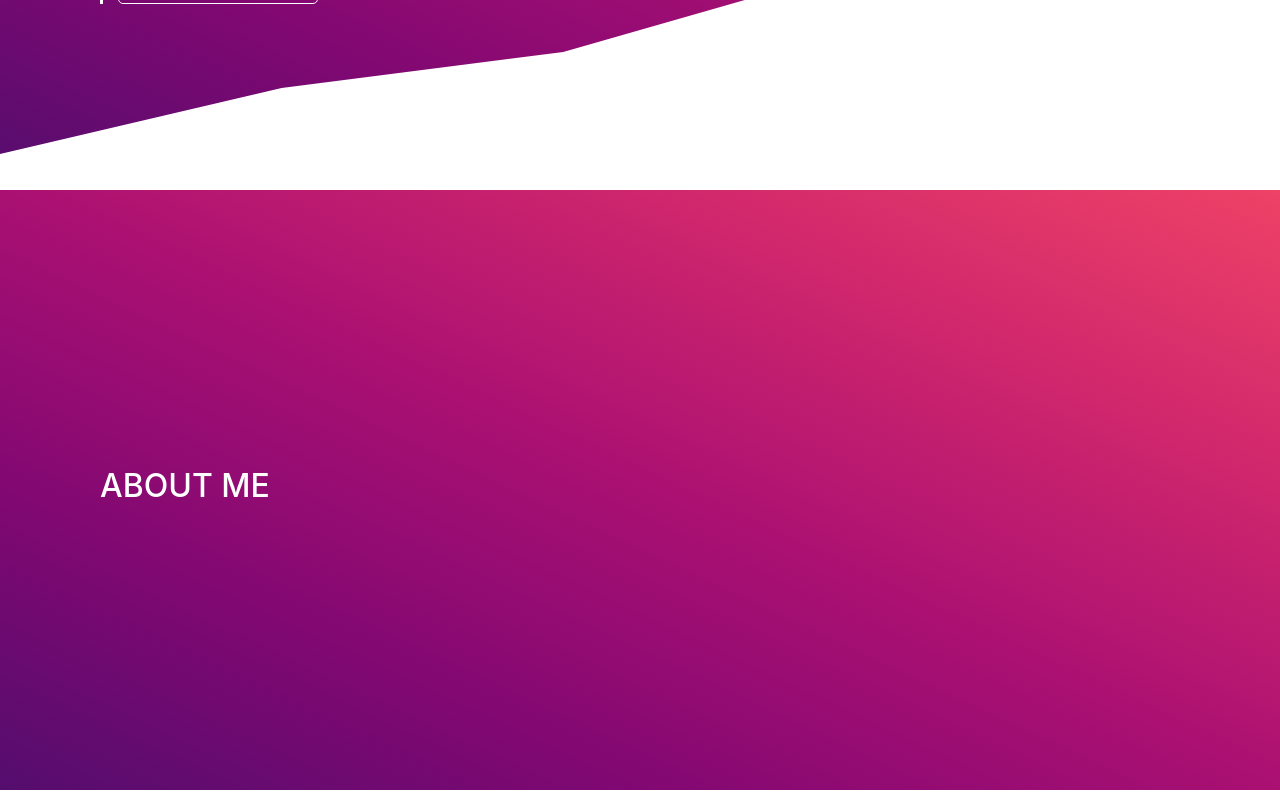
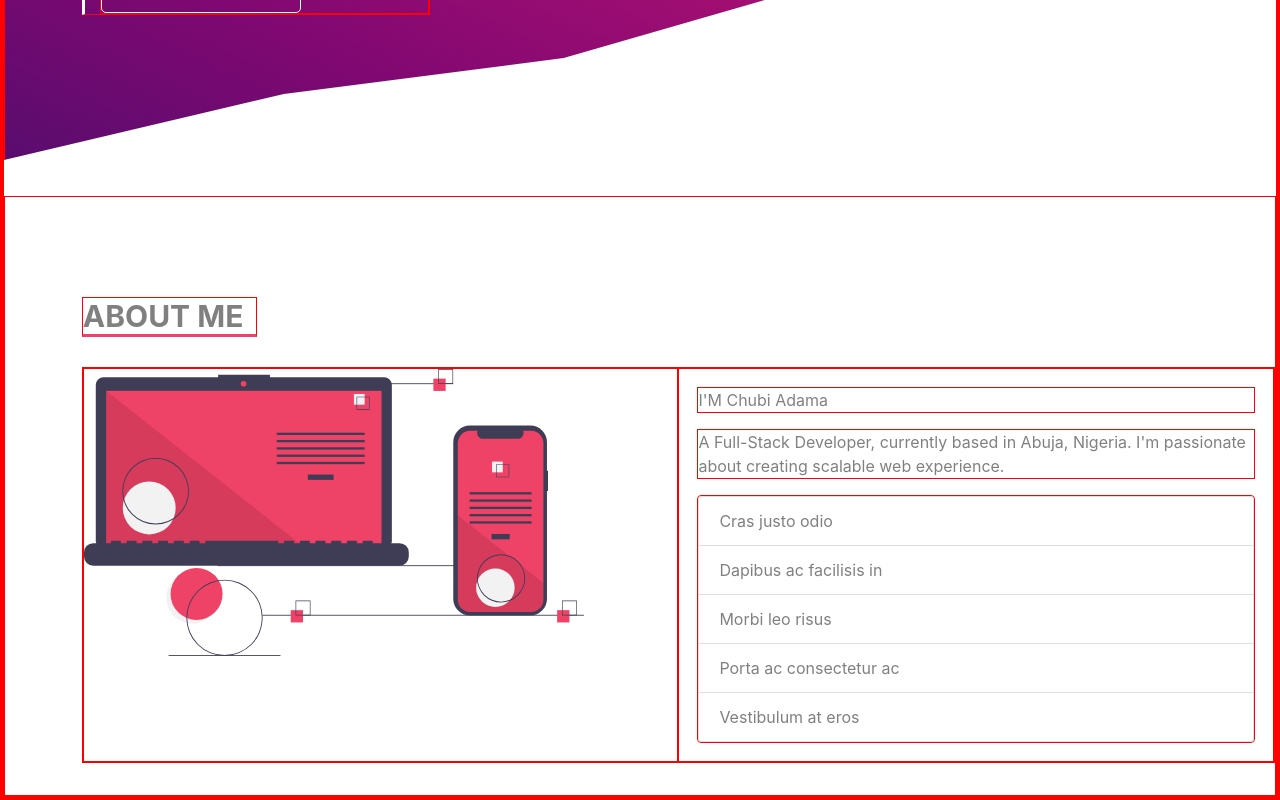
Before and after one commit to kobiyoyo/Portfolio, a React (Create React App) app: page / in a window 1280 px wide. Shown: the part 475-1275 px from the top of the page. Built offline with nearby package versions, Linux system fonts and the light colour scheme.

Commit message:
added styles and images for section two

```diff
--- a/package.json
+++ b/package.json
@@ -18,6 +18,7 @@
     "react-dom": "^16.13.1",
     "react-router-dom": "^5.2.0",
     "react-scripts": "3.4.1",
+    "react-scroll": "^1.7.16",
     "reactstrap": "^8.4.1"
   },
   "scripts": {
--- a/public/index.html
+++ b/public/index.html
@@ -4,6 +4,7 @@
     <meta charset="utf-8" />
     <link rel="icon" href="%PUBLIC_URL%/favicon.ico" />
     <meta name="viewport" content="width=device-width, initial-scale=1" />
+    <link href="https://fonts.googleapis.com/css?family=Poppins&display=swap" rel="stylesheet">
     <meta name="theme-color" content="#000000" />
     <meta
       name="description"
--- a/src/components/About.js
+++ b/src/components/About.js
@@ -1,14 +1,23 @@
 import React from 'react'
-
+import { ListGroup, ListGroupItem } from 'reactstrap';
 const About = () => (
 
 	<section className="aboutpage" id="about">
-		<h2 className="aboutpage__title">
-			ABOUT ME
-		</h2>
+		<h2 className="aboutpage__title title">ABOUT ME</h2>
 		<div className="aboutpage__container">
-			<div></div>
-			<div></div>
+		 <div className="aboutpage__wrapone"> <img  className="aboutpage__img"  src={require('../images/one.svg')}  alt='one'/></div>
+		 <div className="aboutpage__wraptwo">
+			<p className='aboutpage__one'>I'M Chubi Adama</p>
+			<p className='aboutpage__two'>A Full-Stack Developer, currently based in Abuja, Nigeria. I'm passionate about creating scalable web experience.</p>
+			<ListGroup>
+		      <ListGroupItem>Cras justo odio</ListGroupItem>
+		      <ListGroupItem>Dapibus ac facilisis in</ListGroupItem>
+		      <ListGroupItem>Morbi leo risus</ListGroupItem>
+		      <ListGroupItem>Porta ac consectetur ac</ListGroupItem>
+		      <ListGroupItem>Vestibulum at eros</ListGroupItem>
+    		</ListGroup>
+		 </div>
+
 		</div>
 	</section>
 
--- a/src/components/Header.js
+++ b/src/components/Header.js
@@ -7,7 +7,7 @@ import {
   Nav,
   NavItem,
   NavLink} from 'reactstrap';
-
+// import { Link, animateScroll as scroll } from "react-scroll";
 const Header = (props) => {
   const [isOpen, setIsOpen] = useState(false);
 
--- a/src/routers/AppRouter.js
+++ b/src/routers/AppRouter.js
@@ -1,7 +1,7 @@
 import React from 'react';
 import Header from '../components/Header';
 import Home from '../components/Home'
-import NotFound from '../components/NotFound'
+
 import About from '../components/About'
 
 
--- a/src/styles/styles.scss
+++ b/src/styles/styles.scss
@@ -5,7 +5,9 @@ $xl-size:4.8rem;
 $desktop-breakpoint:45rem;
 
 
-
+body{
+	color:gray;
+}
 
 
 // Main nav
@@ -30,7 +32,7 @@ $desktop-breakpoint:45rem;
 	background-image: linear-gradient(to right top, #540d6e, #810872, #aa1072, #cf266d, #ee4266);
 	height:600px;
 	display:flex;
-	padding-left:100px;
+	padding-left:$xl-size;
 	align-items:center;
 	color:white;
 
@@ -64,11 +66,65 @@ $desktop-breakpoint:45rem;
 }
 //about
 .aboutpage{
-	background-image: linear-gradient(to right top, #540d6e, #810872, #aa1072, #cf266d, #ee4266);
 	height:600px;
-	display:flex;
-	padding-left:100px;
-	align-items:center;
-	color:white;
+	padding-left:$xl-size;
+	padding-top:100px;
 
 }
+.aboutpage__container{
+	display:flex;
+}
+.title{
+	font-weight:bold;
+	font-size:30px;
+	border-bottom:3px solid #EE4266;
+	margin-bottom:30px;
+
+}
+.aboutpage__title{
+	font-weight:bold;
+	font-size:30px;
+	border-bottom:3px solid #EE4266;
+	width:175px;
+	margin-bottom:30px;
+}
+aboutpage__container{
+	width:100%;
+}
+.aboutpage__img{
+	width:500px;
+}
+.aboutpage__wrapone{
+	width:50%;
+}
+.aboutpage__wraptwo{
+	padding:18px;
+	width:50%;
+}
+//.list-group-item{
+//	border:none;
+//}
+
+*{
+	border:1px solid red;
+}
+
+@media screen and (max-device-width: 768px) {
+
+.homepage, .aboutpage{
+	padding-left:20px;
+}
+
+
+.homepage{
+	clip-path:none;
+}
+
+.aboutpage__container{
+	display:flex;
+	flex-direction:column;
+}
+
+
+}
+//@media screen and (min-width: 800px) and (max-width: 1200px) {}
```
Also changed, not shown: src/images/one.svg (added), 1 other file (tests, documents, lock files or other folders).
